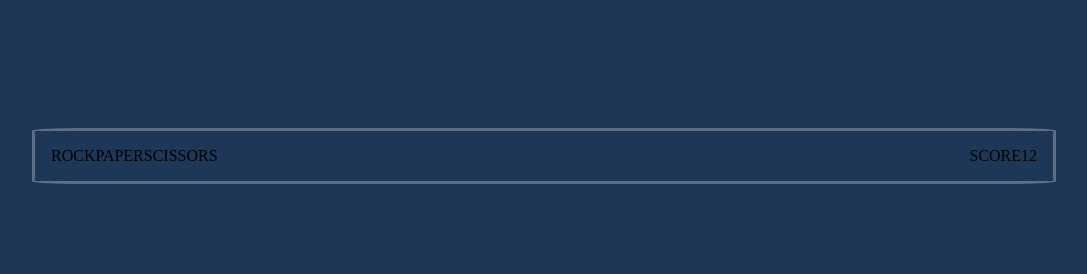
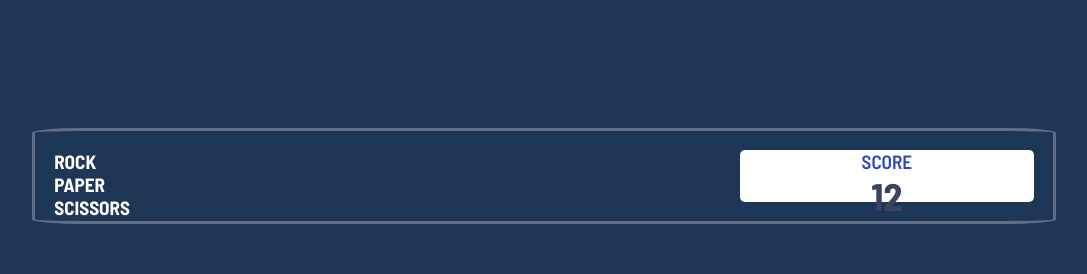
Before and after one commit to NaosouBruno/Rock-Paper-Scissors, a React (Vite) app: page / in a window 1280 px wide. Shown: the top 274 px of the page, without its empty margins (96-1183 px from the left). Built offline with nearby package versions, Linux system fonts and the light colour scheme.

Commit message:
finalizando scss do score

```diff
--- a/src/components/Score/Score.jsx
+++ b/src/components/Score/Score.jsx
@@ -8,9 +8,9 @@ export default function Score() {
         <span>Paper</span>
         <span>Scissors</span>
       </div>
-      <div className="score--spots">
-        <span>Score</span>
-        <span>12</span>
+      <div className="score--describ score--describ__spots">
+        <span className="score--spots">Score</span>
+        <span className="score--scoreboard">12</span>
       </div>
     </div>
   );
--- a/src/components/Score/score.scss
+++ b/src/components/Score/score.scss
@@ -9,6 +9,26 @@
   text-transform: uppercase;
   display: flex;
   justify-content: space-between;
+  font-family: $family;
+  font-size: 1.2em;
+  font-weight: 700;
+  color: #ffff;
   &--describ {
+    display: flex;
+    flex-direction: column;
+    &__spots {
+      align-items: center;
+      background-color: #ffff;
+      border-radius: 5px;
+      width: 30%;
+    }
+  }
+  &--spots {
+    color: $scoreText;
+    font-weight: 500;
+  }
+  &--scoreboard {
+    color: $darkText;
+    font-size: 2em;
   }
 }
--- a/src/styles/_styles.scss
+++ b/src/styles/_styles.scss
@@ -14,4 +14,4 @@ $headerOutline: hsl(217, 16%, 45%);
 $radialGradient: hsl(214, 47%, 23%);
 
 /* Font */
-$family: [Barlow Semi Condensed];
+$family: "Barlow Semi Condensed" /* [Barlow Semi Condensed] */;
```
